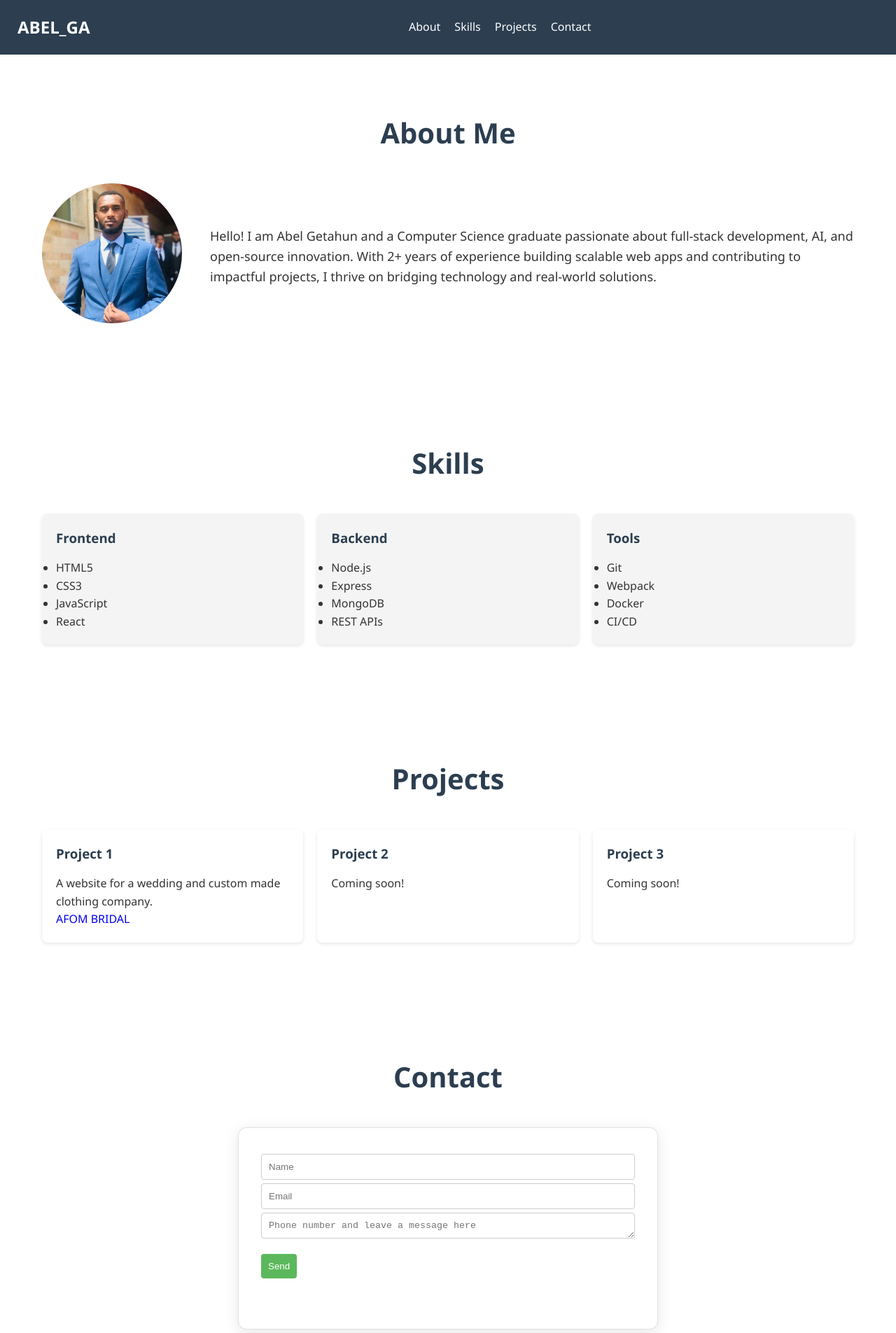
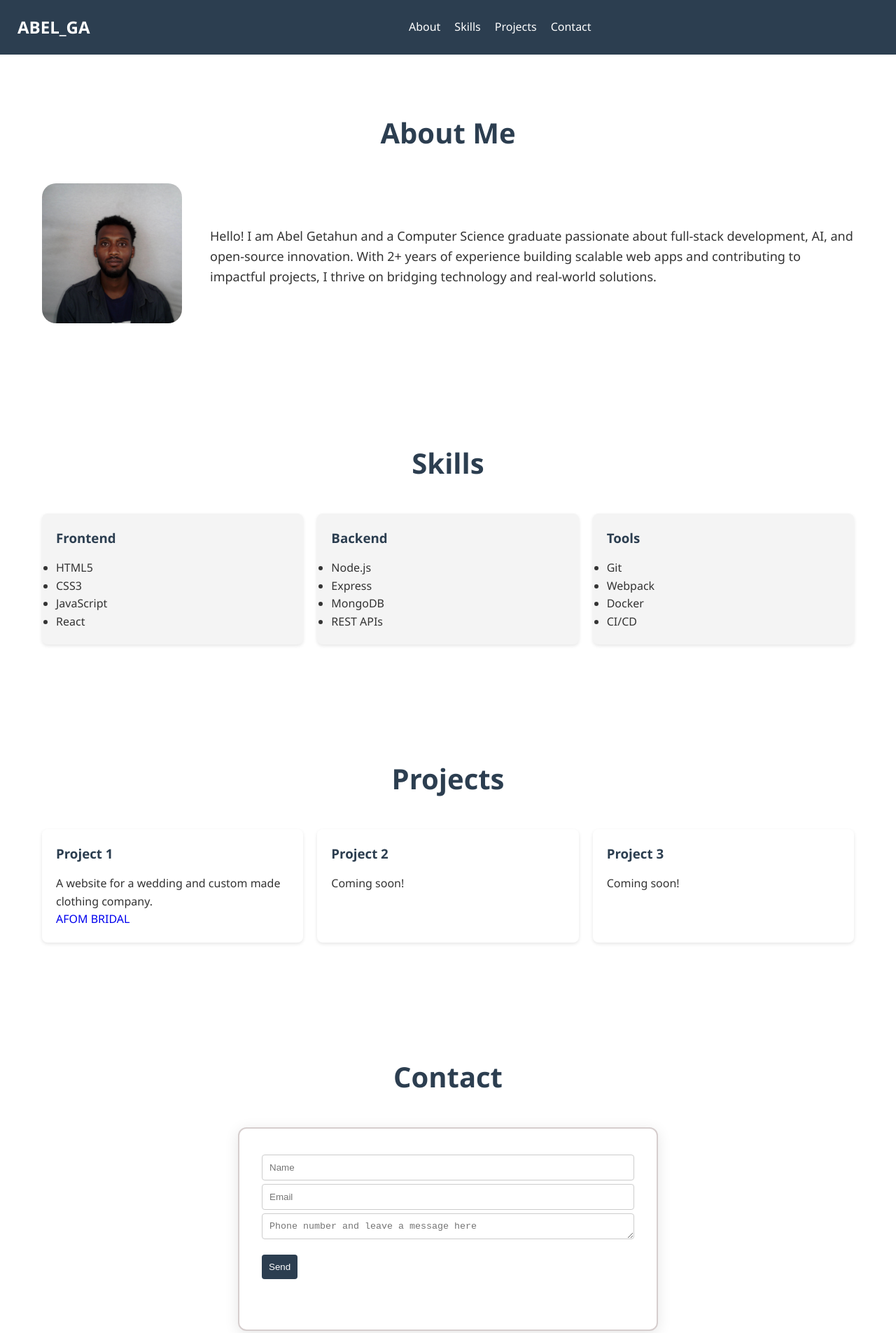
Before and after one commit to agabest/Abel-Getahun, a plain HTML site: page index.html in a window 1280 px wide. Shown: the top 1905 px of the page at 70% size. Drawn offline with nearby package versions, Linux system fonts and the light colour scheme.

Commit message:
css updated

```diff
--- a/index.html
+++ b/index.html
@@ -41,7 +41,7 @@
         <h1>About Me</h1>
         <div class="about-content">
           <div class="profile-image">
-            <img src="photo_2023-07-26_21-39-35.jpg" alt="Profile Picture" />
+            <img src="profile-images\abelGetahun.jpeg" alt="Profile Picture" />
           </div>
           <div class="bio">
             <p>
--- a/styles.css
+++ b/styles.css
@@ -94,7 +94,7 @@ nav {
 .profile-image img {
   width: 200px;
   height: 200px;
-  border-radius: 50%;
+  border-radius: 10%;
   object-fit: cover;
 }
 
@@ -102,7 +102,6 @@ nav {
   flex: 1;
   font-size: large;
 }
-
 /* Skills Section */
 .skills-grid {
   display: grid;
@@ -152,7 +151,7 @@ nav {
   padding: 2rem;
   border-radius: 12px;
   box-shadow: 0 4px 20px rgba(0, 0, 0, 0.1);
-  border: 1px solid #e0e0e0;
+  border: 2px solid #d6cece;
 }
 
 label {
@@ -172,7 +171,7 @@ textarea {
 input[type="submit"] {
   margin-top: 10px;
   padding: 10px;
-  background-color: #5cb85c;
+  background-color: #2c3e50;
   color: white;
   border: none;
   border-radius: 4px;
```
Also changed, not shown: photo_2023-07-26_21-39-35.jpg (deleted), profile-images/abelGetahun.jpeg (added).
